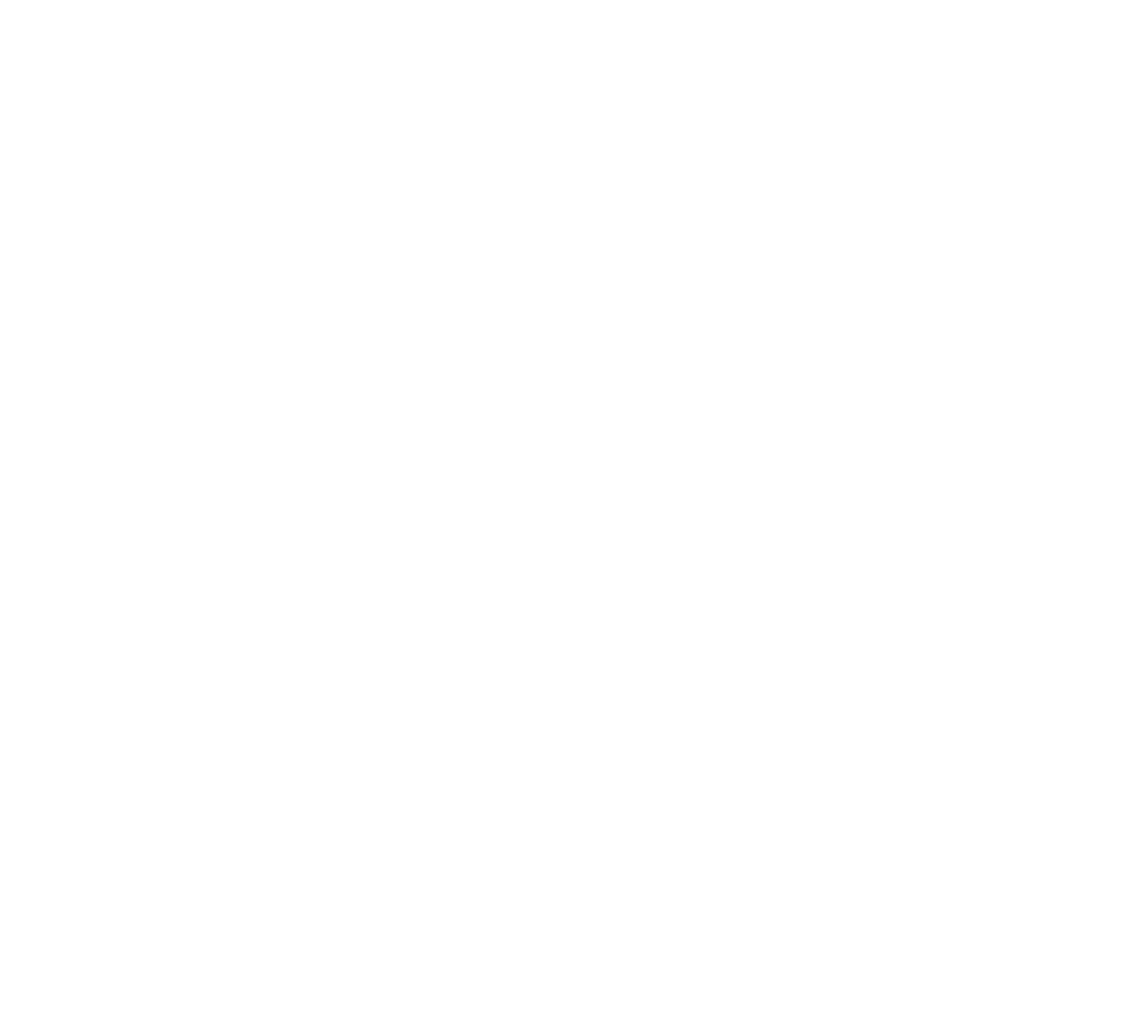
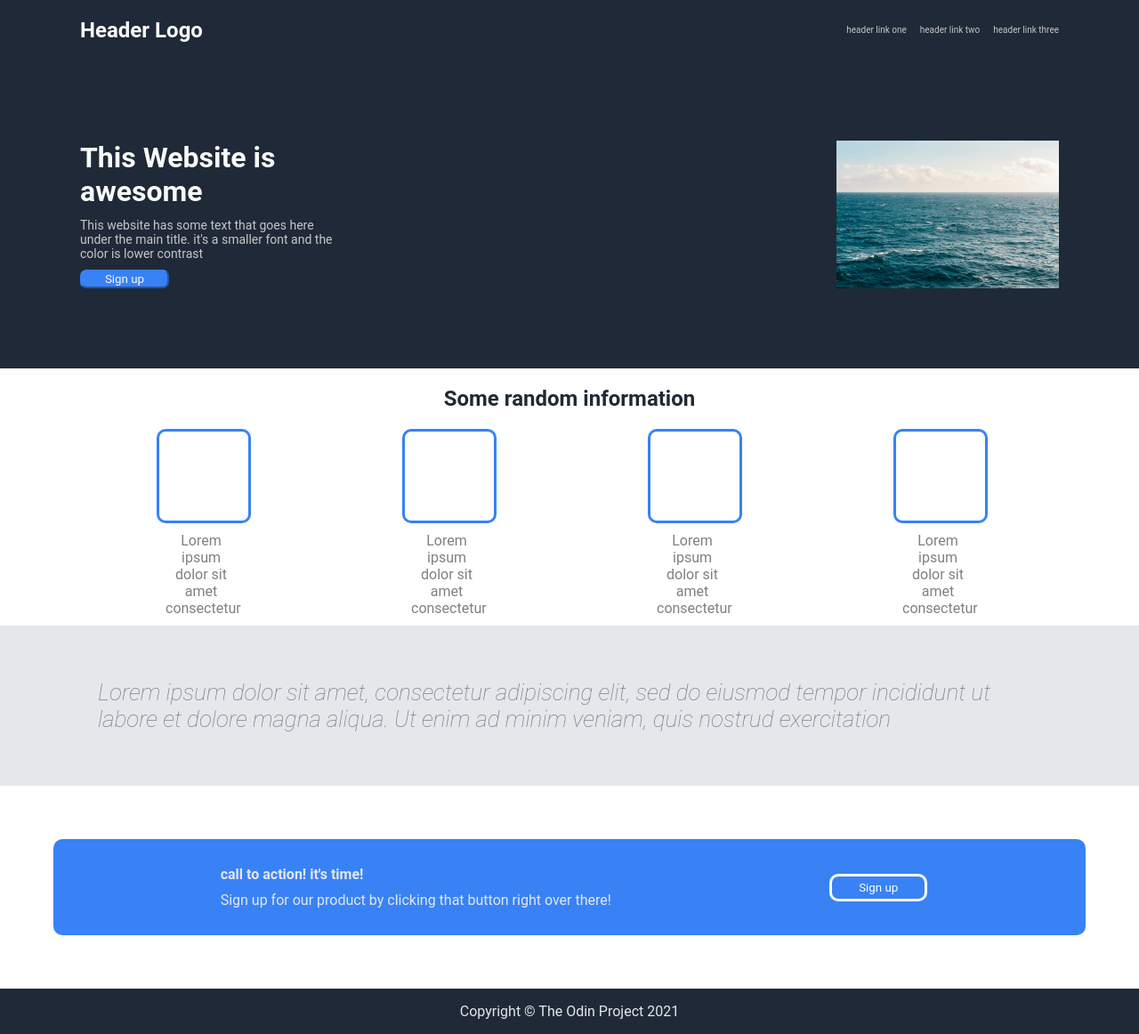
Before and after one commit to saifkaral/Landing-Page, a plain HTML site: page index.html in a window 1280 px wide. Shown: the whole page at 89% size. Before the commit the page ends 800 px from the top, so only its background shows below. Drawn offline with Linux system fonts and the light colour scheme.

Commit message:
styled and added the main page elements

```diff
--- a/index.html
+++ b/index.html
@@ -7,24 +7,67 @@
     <link rel="stylesheet" href="styles.css"
 </head>
 <body>
-    <div class="header">
-
+    <div class="upper-page">
+        <div class="nav">
+            <h2 id="Logo">Header Logo</h2>
+            <ul>
+                <li>header link one</li>
+                <li>header link two</li>
+                <li>header link three</li>
+            </ul>
+        </div>
+        <div class="lower-nav">
+            <div class="text-block-nav">
+                <h1>This Website is awesome</h1>
+                <p>This website has some text that goes here under the main title. it's a smaller font and the color is lower contrast</p>
+                <button>Sign up</button>
+            </div>
+            <img src="./images/Ocean picture 1.jpg"
+        </div>
     </div>
 
     <div class="part-1">
-
+        <h2>Some random information</h2>
+        <div class="items">
+            <div class="square">
+                <div class="squircle"></div>
+                <p>Lorem ipsum dolor sit amet consectetur</p>
+            </div>
+            <div class="square">
+                <div class="squircle"></div>
+                <p>Lorem ipsum dolor sit amet consectetur</p>
+            </div>
+            <div class="square">
+                <div class="squircle"></div>
+                <p>Lorem ipsum dolor sit amet consectetur</p>
+            </div>
+            <div class="square">
+                <div class="squircle"></div>
+                <p>Lorem ipsum dolor sit amet consectetur</p>
+            </div>
+        </div>
     </div>
 
     <div class="part-2">
-
+        <p>
+            Lorem ipsum dolor sit amet, consectetur adipiscing elit, sed do eiusmod tempor incididunt ut labore et dolore magna aliqua. Ut enim ad minim veniam, quis nostrud exercitation
+        </p>
     </div>
 
     <div class="part-3">
-
+        <div class="rectangle">
+            <div class="rectangle-text">
+                <h4>call to action! it's time!</h4>
+                <p>Sign up for our product by clicking that button right over there!</p>
+            </div>
+            <div class="sign-up">
+                <button>Sign up</button>
+            </div>
+        </div>
     </div>
 
     <div class="footer">
-
+        <p>Copyright © The Odin Project 2021</p>
     </div>
 </body>
 </html>
--- a/styles.css
+++ b/styles.css
@@ -0,0 +1,166 @@
+* {
+    font-family: Roboto ,Helvetica, sans-serif;
+}
+
+
+body {
+    margin: 0;
+}
+
+img {
+    width: 250px;
+    margin-left: auto;
+}
+
+.squircle {
+    height: 100px;
+    width: 100px;
+    border-style: solid;
+    border-color: #3882f6;
+    border-radius: 10px;
+}
+
+ul {
+    list-style: none;
+    display: flex;
+    gap: 15px;
+    color: rgb(199, 199, 199);
+    font-size: 10px;
+}
+
+.nav {
+    display: flex;
+    align-items: center;
+    background-color: #1f2937;
+    padding: 0px 90px 0px 90px;
+    color: #f9faf8;
+    justify-content: center;
+}
+
+.lower-nav {
+    background-color: #1f2937;
+    display: flex;
+    color: #f9faf8;
+    padding: 90px 90px 90px 90px;
+    justify-content: center;
+    gap: 10px;
+}
+
+#Logo {
+    font-weight: bolder;
+    font-size: 24px;
+    margin-right: auto;
+}
+
+.text-block-nav {
+    display: flex;
+    flex-direction: column;
+    box-sizing: border-box;
+    width: 300px;
+    justify-content: space-between;
+    gap: 10px;
+}
+
+.part-1 {
+    display: flex;
+    flex-direction: column;
+    align-items: center;
+}
+
+.items {
+    display: flex;
+    justify-content: space-evenly;
+    width: 100%;
+}
+
+.items .square{
+    display: flex;
+    flex-direction: column;
+    text-align: center;
+    width: 100px;
+}
+
+.text-block-nav p {
+    font-size: 14px;
+    color:rgb(199, 199, 199);
+    margin: 0;
+}
+
+.text-block-nav h1 {
+    margin: 0;
+}
+
+.text-block-nav button {
+    width: 100px;
+    border-radius: 7px;
+    background-color: #3882f6;
+    color: #f9faf8;
+    border-color: #3882f6;
+}
+
+.part-2 {
+    padding: 50px 100px;
+    background-color: #e5e7eb;
+    font-size: 26px;
+    font-weight: lighter;
+    font-style: italic;
+    color: #737880;
+}
+.part-3 {
+   padding: 60px;
+}
+
+.rectangle {
+    display: flex;
+    background-color: #3882f6;
+    padding: 20px 60px;
+    border-radius: 10px;
+    justify-content: space-around;
+}
+
+.footer {
+    display: flex;
+    background-color: #1f2937;
+    justify-content: center;
+    color: #e5e7eb;
+}
+
+.footer p {
+    margin: 0px;
+    padding: 16px;
+}
+
+.sign-up {
+    display: flex;
+    align-items: center;
+}
+
+.sign-up button {
+    border: solid;
+    border-color:white;
+    border-radius: 10px;
+    padding: 5px 30px;
+    background-color: #3882f6;
+    color: white;
+}
+
+.part-1 h2 {
+    color: #1f2937;
+}
+
+.square p {
+    color: grey;
+}
+
+.rectangle h4 {
+    color: #e5e7eb;
+}
+
+.rectangle p {
+    color: #e5e7eb;
+}
+.rectangle-text h4,p {
+    display: flex;
+    flex-direction: column;
+    margin: 10px;
+}
```
Also changed, not shown: images/Ocean picture 1.jpg (added).
